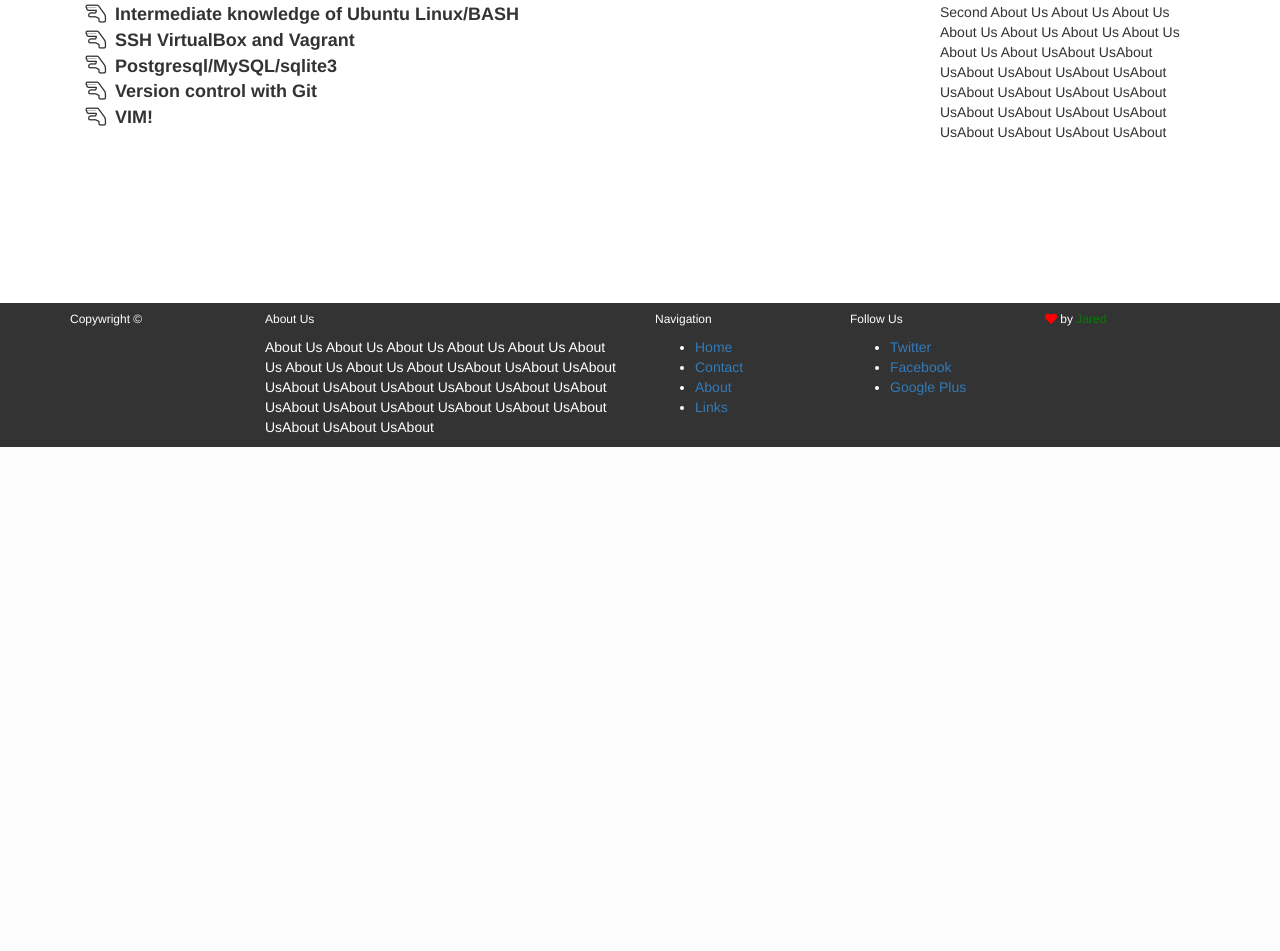
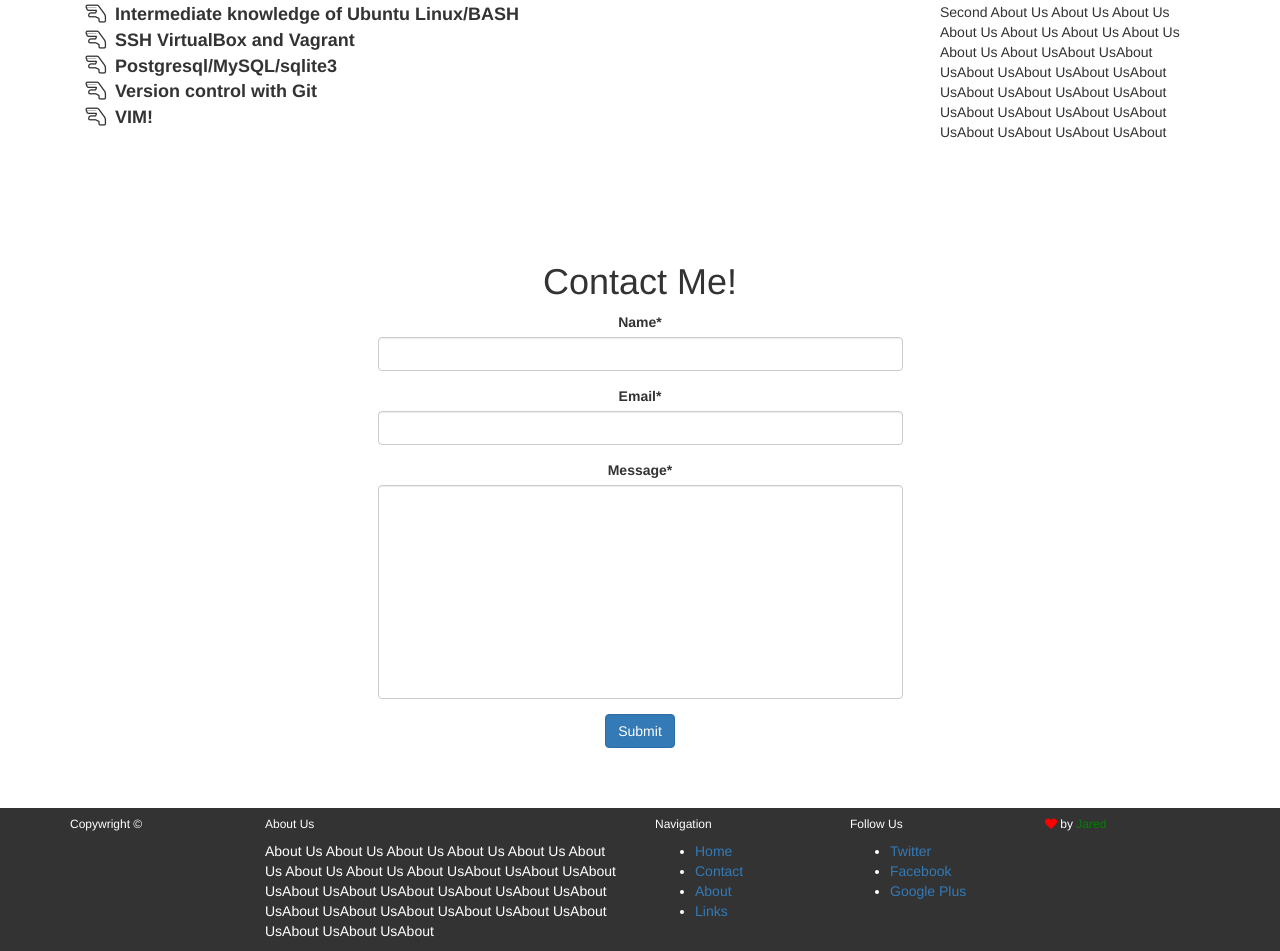
Before and after one commit to jared-cain/jcain-portfolio-django, a Django app: page / in a window 1280 px wide. Shown: the part 2157-3108 px from the top of the page. Before the commit the page ends 2604 px from the top, so only its background shows below. Run offline with Django 3.2, Linux system fonts and the light colour scheme; some libraries are stand-ins or nearby versions.

Commit message:
Add contact form and sendmail feature

```diff
--- /dev/null
+++ b/portfolio/forms.py
@@ -0,0 +1,6 @@
+from django import forms
+
+class ContactForm(forms.Form):
+    name = forms.CharField(max_length=66)
+    email = forms.EmailField()
+    message = forms.CharField(max_length=140, strip=True, widget=forms.Textarea(attrs={'class':'dont_resize'}))
--- a/portfolio/views.py
+++ b/portfolio/views.py
@@ -1,8 +1,14 @@
 from django.shortcuts import render
+from django.conf import settings
+from django.core.mail import send_mail
+
+from .forms import ContactForm
 
 def index(request):
     template = 'index.html'
     name = ''
+
+    contact_form = ContactForm(request.POST or None)
 
     python_queryset = ['Django REST Framework', 'Knowledgable with Python STD library', 'Custom Authentication/Authorization', '3rd party libraries e.g Virtualenv, Virtualenvwrapper, crispy_forms, django-registration-redux etc.',]
 
@@ -18,7 +24,34 @@ def index(request):
         'username': name,
         'py_query': python_queryset,
         'ui_query': ui_queryset,
-        'osx_query': osx_queryset
+        'osx_query': osx_queryset,
+        'contact_form': contact_form
     }
 
+    if contact_form.is_valid():
+        form_name = contact_form.cleaned_data.get('name')
+        form_email = contact_form.cleaned_data.get('email')
+        form_message = contact_form.cleaned_data.get('message')
+
+        subject = "Jcain Portfolio Contact"
+        from_email = settings.EMAIL_HOST_USER
+        to_email = [from_email]
+
+        contact_message = "%s: %s via %s"%(
+            form_name,
+            form_message,
+            form_email
+        )
+
+        send_mail(subject,
+            contact_message,
+            from_email,
+            to_email,
+            fail_silently=False)
+
+        del context['contact_form']
+        context['confirm_message'] = 'Thank you for contacting us!'
+
+
+
     return render(request, template, context)
--- a/static_in_pro/our_static/css/custom.css
+++ b/static_in_pro/our_static/css/custom.css
@@ -7,6 +7,10 @@ html,body {
 
 body {
   display: table;
+}
+
+.dont_resize {
+    resize: none;
 }
 
 .read-more {
--- a/templates/index.html
+++ b/templates/index.html
@@ -1,4 +1,6 @@
 {% extends 'base.html' %}
+
+{% load crispy_forms_tags %}
 
 {% load staticfiles %}
 
@@ -96,8 +98,22 @@
 </div>
 
 <div class="row push space">
-	<div class="col-sm-12">
+	<div class="col-sm-6 col-sm-offset-3">
+		{% if confirm_message %}
+		<h1 class="text-align-center">{{ confirm_message }}</h1>
+		{% else %}
+		<h1 class="text-align-center">Contact Me!</h1>
+		{% endif %}
+		{% if contact_form %}
+		<form class="text-align-center" method='POST' action='/'>{% csrf_token %}
+			{{ contact_form|crispy }}
 
+			<input class="btn btn-primary" type='submit' value='Submit'/>
+
+		</form>
+		{% else %}
+
+		{% endif %}
 	</div>
 </div>
 {% endblock %}
```
Also changed, not shown: portfolio/settings.py (+12 -0 lines).
